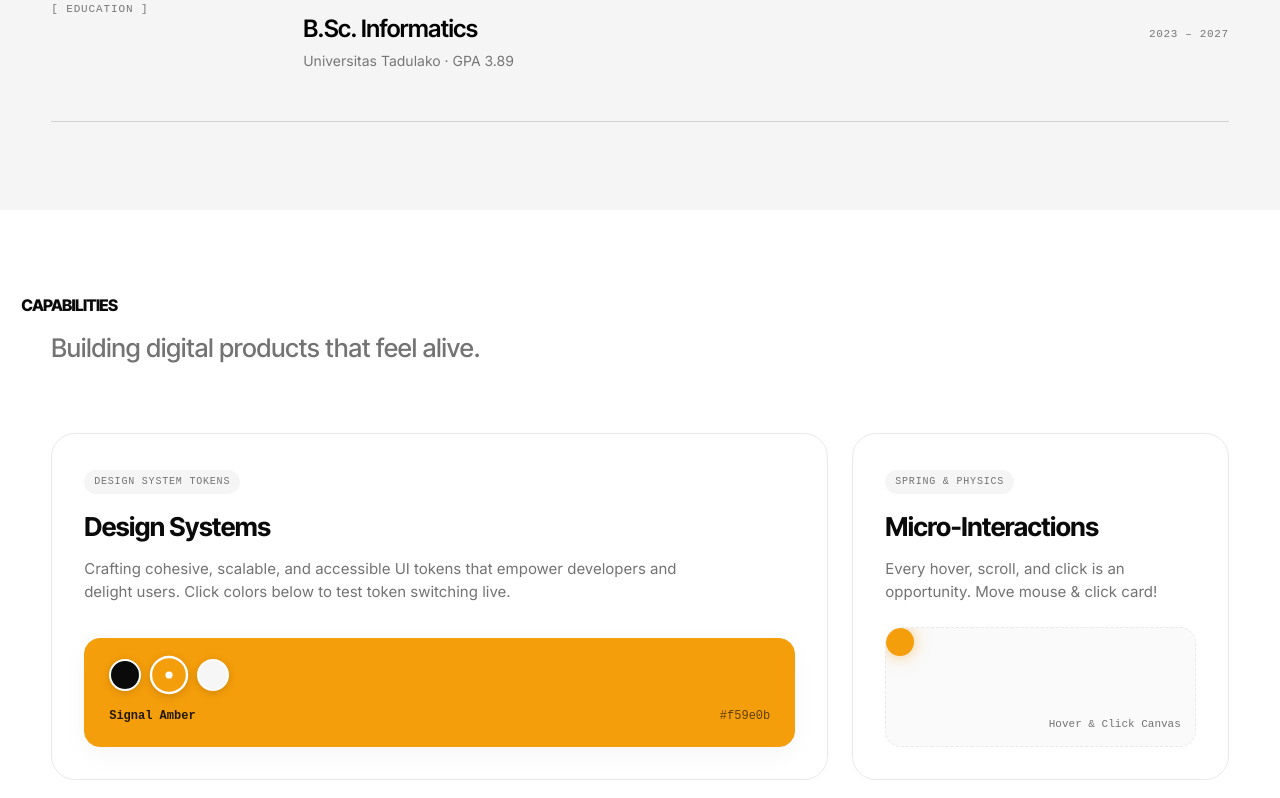
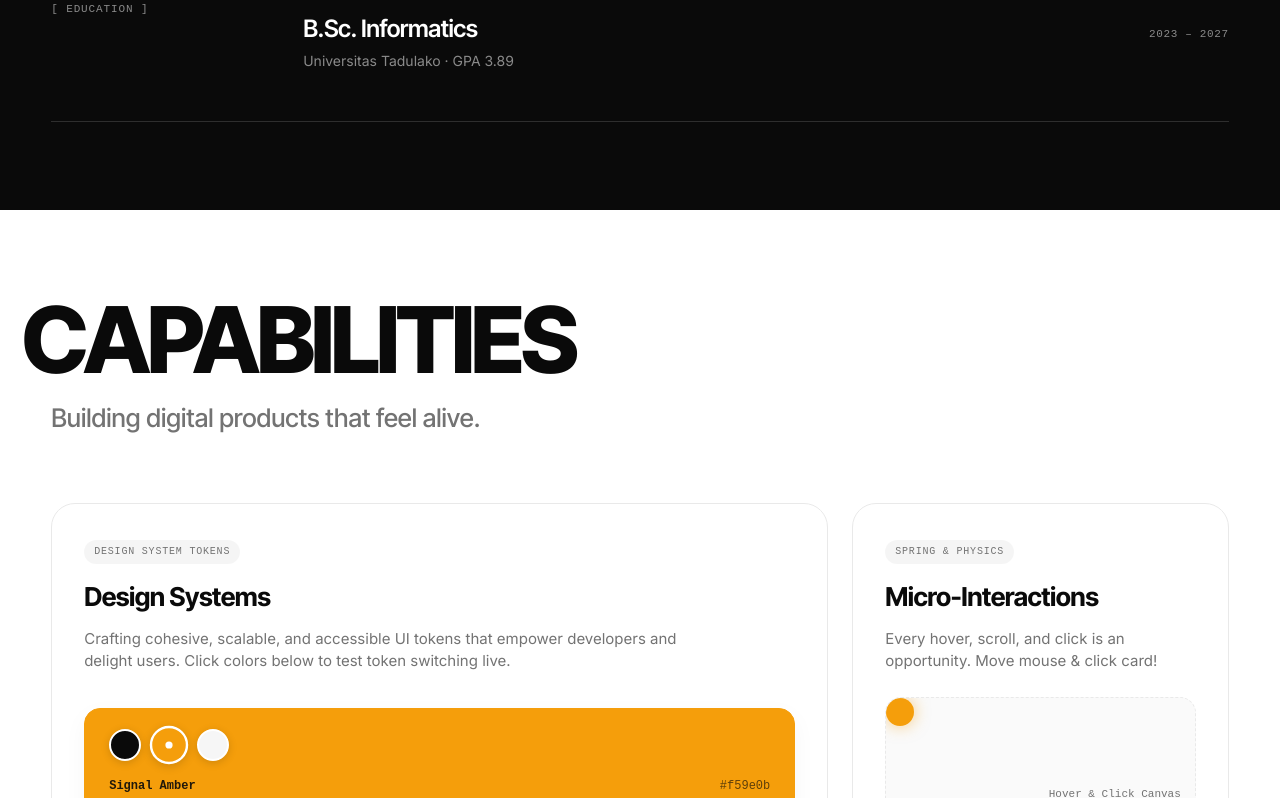
Before and after one commit to juanKuganda/portofoliov3, a React (Vite) app: page / in a window 1280 px wide. Shown: the part 3162-3960 px from the top of the page. Built offline with nearby package versions, Linux system fonts and the light colour scheme; a web font is replaced by a local one.

Commit message:
Fix: rename .invert → .theme-dark (Tailwind v4 collision); add useFitText to CAPABILITIES heading
- .invert collided with Tailwind v4's invert filter utility, causing
  filter: invert(1) on #about — the dark section rendered white
- CAPABILITIES h2 was missing the useFitText ref (16px vs 92px)

```diff
--- a/src/components/AboutSection.tsx
+++ b/src/components/AboutSection.tsx
@@ -11,7 +11,7 @@ export default function AboutSection() {
   ];
 
   return (
-    <section className="block invert" id="about" aria-label="About">
+    <section className="block theme-dark" id="about" aria-label="About">
       <MagneticText intensity={0.08} style={{ display: "block", width: "100%" }}>
         <h2 className="fit sec-fit" ref={fitRef}>
           ABOUT
--- a/src/components/BentoSection.tsx
+++ b/src/components/BentoSection.tsx
@@ -1,12 +1,15 @@
 import { useRef, useEffect, useState } from "react";
 import gsap from "gsap";
 import { ScrollTrigger } from "gsap/ScrollTrigger";
+import { useFitText } from "../hooks/useFitText";
 
 gsap.registerPlugin(ScrollTrigger);
 
 export default function BentoSection() {
   const sectionRef = useRef<HTMLElement>(null);
   const cardsRef = useRef<(HTMLDivElement | null)[]>([]);
+  const fitRef = useRef<HTMLHeadingElement>(null);
+  useFitText(fitRef);
 
   // State for Card 1: Design System Token Preview
   const [activeToken, setActiveToken] = useState<number>(1);
@@ -128,7 +131,7 @@ export default function BentoSection() {
   return (
     <section className="bento-section block" id="bento" ref={sectionRef}>
       <div className="bento-header rv">
-        <h2 className="fit sec-fit">CAPABILITIES</h2>
+        <h2 className="fit sec-fit" ref={fitRef}>CAPABILITIES</h2>
         <p className="bento-desc">Building digital products that feel alive.</p>
       </div>
 
--- a/src/index.css
+++ b/src/index.css
@@ -787,11 +787,11 @@ section.block {
 /* ============================================================
    ABOUT : INVERTED
    ============================================================ */
-.invert {
+.theme-dark {
   background: var(--ink);
   color: var(--paper);
 }
-.invert ::selection {
+.theme-dark ::selection {
   background: var(--paper);
   color: var(--ink);
 }
```
